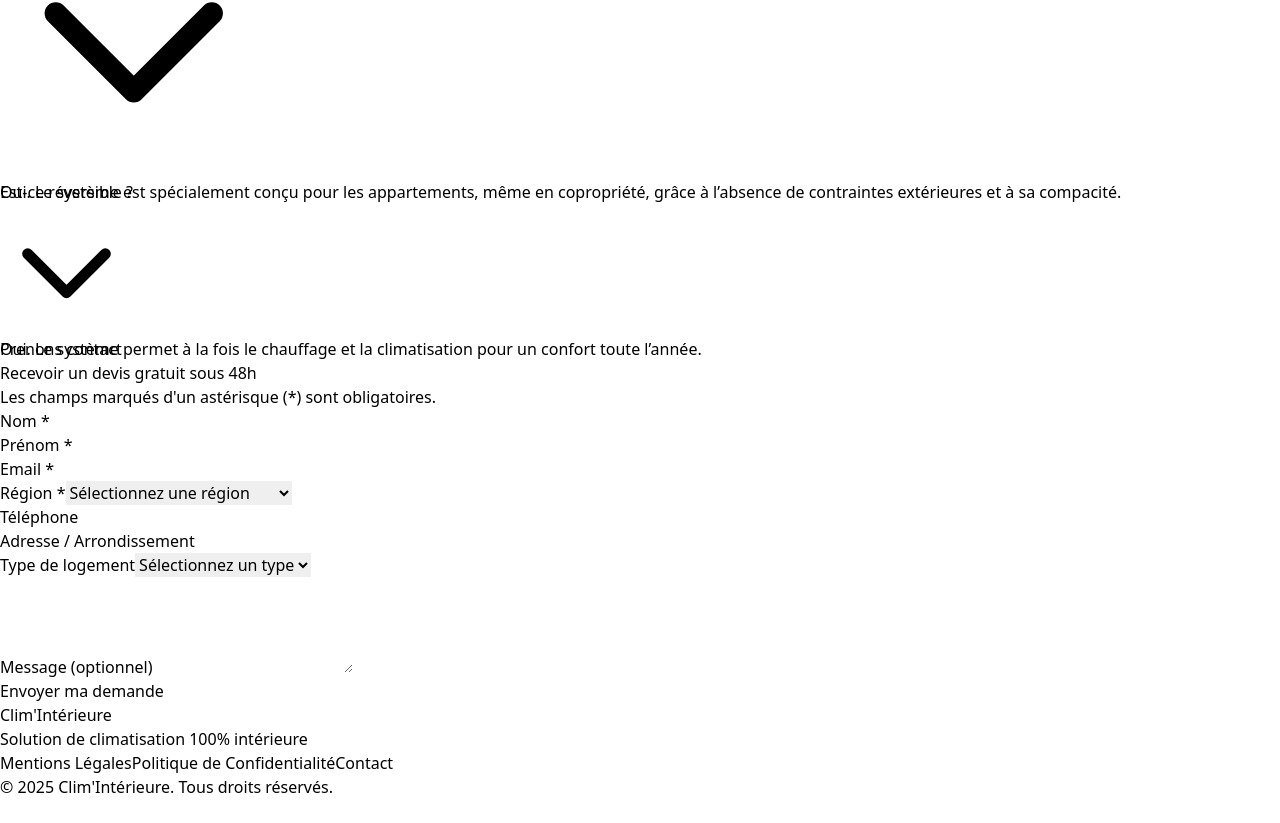
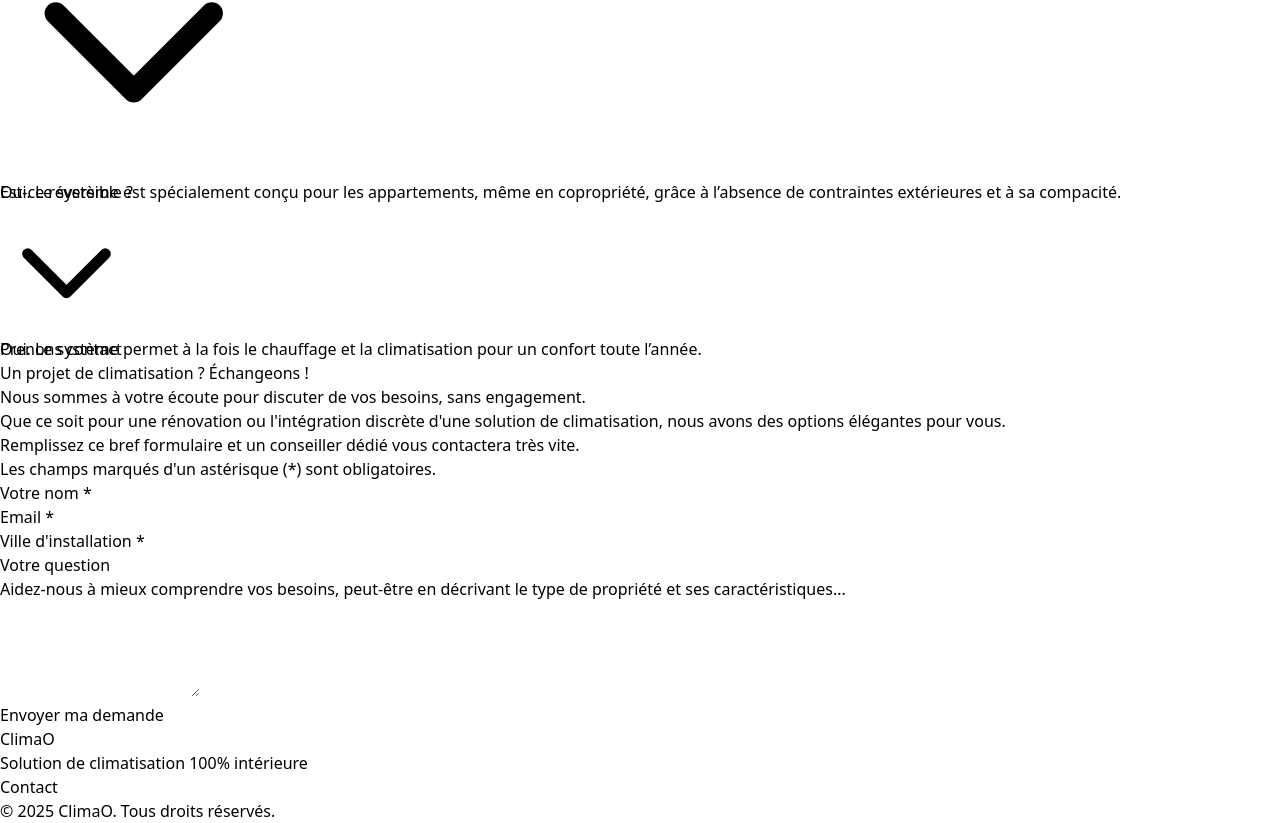
Before and after one commit to EthanCohen75/climInterieurev2, a React (Vite) app: page / in a window 1280 px wide. Shown: the part 6608-7431 px from the top of the page. Before the commit the page ends 7407 px from the top, so only its background shows below. Built offline with nearby package versions, Linux system fonts and the light colour scheme.

Commit message:
feat(components): update QuoteForm with new fields and improved messaging; rename Footer for branding consistency

```diff
--- a/src/components/Footer/index.tsx
+++ b/src/components/Footer/index.tsx
@@ -5,18 +5,16 @@
     <footer className="bg-gray-800 text-white py-10">
       <div className="container mx-auto px-4 text-center">
         <div className="mb-6">
-          <h3 className="text-2xl font-bold mb-2">Clim'Intérieure</h3>
+          <h3 className="text-2xl font-bold mb-2">ClimaO</h3>
           <p className="text-gray-400">Solution de climatisation 100% intérieure</p>
         </div>
 
         <div className="flex flex-col md:flex-row justify-center items-center md:space-x-8 mb-6">
-          <a href="#" className="text-gray-300 hover:text-blue-400 transition-colors duration-200 py-1 md:py-0">Mentions Légales</a>
-          <a href="#" className="text-gray-300 hover:text-blue-400 transition-colors duration-200 py-1 md:py-0">Politique de Confidentialité</a>
           <a href="#formulaire" className="text-gray-300 hover:text-blue-400 transition-colors duration-200 py-1 md:py-0">Contact</a>
         </div>
 
         <div className="text-gray-500 text-sm">
-          &copy; {new Date().getFullYear()} Clim'Intérieure. Tous droits réservés.
+          &copy; {new Date().getFullYear()} ClimaO. Tous droits réservés.
         </div>
       </div>
     </footer>
--- a/src/components/QuoteForm.tsx
+++ b/src/components/QuoteForm.tsx
@@ -3,12 +3,8 @@
 const QuoteForm: React.FC = () => {
   const [formData, setFormData] = useState({
     nom: '',
-    prenom: '',
     email: '',
-    region: '',
-    telephone: '',
-    adresse: '',
-    typeLogement: '',
+    villeInstallation: '',
     message: '',
   });
   const [showModal, setShowModal] = useState(false);
@@ -23,13 +19,6 @@
     return '';
   };
 
-  const validatePhone = (phone: string): string => {
-    if (!phone) return ''; // Le téléphone n'est pas obligatoire
-    const phoneRegex = /^(?:(?:\+|00)33[\s.-]{0,3}(?:\(0\)[\s.-]{0,3})?|0)[1-9](?:[\s.-]?\d{2}){4}$/;
-    if (!phoneRegex.test(phone)) return 'Format de numéro de téléphone invalide.';
-    return '';
-  };
-
   const handleChange = (e: React.ChangeEvent<HTMLInputElement | HTMLSelectElement | HTMLTextAreaElement>) => {
     const { name, value } = e.target;
     setFormData({ ...formData, [name]: value });
@@ -38,8 +27,6 @@
     let error = '';
     if (name === 'email') {
       error = validateEmail(value);
-    } else if (name === 'telephone') {
-      error = validatePhone(value);
     }
     setErrors(prevErrors => ({ ...prevErrors, [name]: error }));
   };
@@ -47,7 +34,6 @@
   const validateForm = () => {
     const newErrors: { [key: string]: string } = {};
     newErrors.email = validateEmail(formData.email);
-    newErrors.telephone = validatePhone(formData.telephone);
 
     setErrors(newErrors);
     return !Object.values(newErrors).some(error => error !== '');
@@ -79,12 +65,8 @@
       setModalContent('Votre demande de devis a été envoyée avec succès !');
       setFormData({
         nom: '',
-        prenom: '',
         email: '',
-        region: '',
-        telephone: '',
-        adresse: '',
-        typeLogement: '',
+        villeInstallation: '',
         message: '',
       });
       setErrors({}); // Réinitialiser les erreurs après un envoi réussi
@@ -104,29 +86,20 @@
   return (
     <section className="py-16 bg-gray-50">
       <div className="max-w-4xl mx-auto p-8 bg-white shadow-lg rounded-lg">
-        <h2 className="text-3xl font-bold text-center text-gray-800 mb-8">Recevoir un devis gratuit sous 48h</h2>
+        <h2 className="text-3xl font-bold text-center text-gray-800 mb-8">Un projet de climatisation ? Échangeons !</h2>
+        <p className="text-lg text-center text-gray-600 mb-2">Nous sommes à votre écoute pour discuter de vos besoins, sans engagement.</p>
+        <p className="text-md text-center text-gray-600 mb-6">Que ce soit pour une rénovation ou l'intégration discrète d'une solution de climatisation, nous avons des options élégantes pour vous.</p>
+        <p className="text-md text-center text-gray-600 mb-6">Remplissez ce bref formulaire et un conseiller dédié vous contactera très vite.</p>
+        <p className="text-sm text-gray-600 mb-4">Les champs marqués d'un astérisque (*) sont obligatoires.</p>
         <form onSubmit={handleSubmit} className="space-y-6">
-          <p className="text-sm text-gray-600 mb-4">Les champs marqués d'un astérisque (*) sont obligatoires.</p>
-          <div className="grid grid-cols-1 md:grid-cols-2 gap-6">
+          <div className="grid grid-cols-1 gap-6">
             <div>
-              <label htmlFor="nom" className="block text-sm font-medium text-gray-700">Nom <span className="text-red-500">*</span></label>
+              <label htmlFor="nom" className="block text-sm font-medium text-gray-700">Votre nom <span className="text-red-500">*</span></label>
               <input
                 type="text"
                 name="nom"
                 id="nom"
                 value={formData.nom}
-                onChange={handleChange}
-                required
-                className="mt-1 block w-full border border-gray-300 rounded-md shadow-sm py-2 px-3 focus:outline-none focus:ring-blue-500 focus:border-blue-500 sm:text-sm"
-              />
-            </div>
-            <div>
-              <label htmlFor="prenom" className="block text-sm font-medium text-gray-700">Prénom <span className="text-red-500">*</span></label>
-              <input
-                type="text"
-                name="prenom"
-                id="prenom"
-                value={formData.prenom}
                 onChange={handleChange}
                 required
                 className="mt-1 block w-full border border-gray-300 rounded-md shadow-sm py-2 px-3 focus:outline-none focus:ring-blue-500 focus:border-blue-500 sm:text-sm"
@@ -149,76 +122,21 @@
           </div>
 
           <div>
-            <label htmlFor="region" className="block text-sm font-medium text-gray-700">Région <span className="text-red-500">*</span></label>
-            <select
-              name="region"
-              id="region"
-              value={formData.region}
+            <label htmlFor="villeInstallation" className="block text-sm font-medium text-gray-700">Ville d'installation <span className="text-red-500">*</span></label>
+            <input
+              type="text"
+              name="villeInstallation"
+              id="villeInstallation"
+              value={formData.villeInstallation}
               onChange={handleChange}
               required
-              className="mt-1 block w-full border border-gray-300 rounded-md shadow-sm py-2 px-3 focus:outline-none focus:ring-blue-500 focus:border-blue-500 sm:text-sm"
-            >
-              <option value="">Sélectionnez une région</option>
-              <option value="ile-de-france">Île-de-France</option>
-              <option value="nouvelle-aquitaine">Nouvelle-Aquitaine</option>
-              <option value="occitanie">Occitanie</option>
-              <option value="provence-alpes-cote-azur">Provence-Alpes-Côte d'Azur</option>
-              <option value="auvergne-rhone-alpes">Auvergne-Rhône-Alpes</option>
-              <option value="bretagne">Bretagne</option>
-              <option value="centre-val-de-loire">Centre-Val de Loire</option>
-              <option value="bourgogne-franche-comte">Bourgogne-Franche-Comté</option>
-              <option value="grand-est">Grand Est</option>
-              <option value="hauts-de-france">Hauts-de-France</option>
-              <option value="normandie">Normandie</option>
-              <option value="pays-de-la-loire">Pays de la Loire</option>
-            </select>
-          </div>
-
-          <div>
-            <label htmlFor="telephone" className="block text-sm font-medium text-gray-700">Téléphone</label>
-            <input
-              type="tel"
-              name="telephone"
-              id="telephone"
-              value={formData.telephone}
-              onChange={handleChange}
-              className={`mt-1 block w-full border ${errors.telephone ? 'border-red-500' : 'border-gray-300'} rounded-md shadow-sm py-2 px-3 focus:outline-none focus:ring-blue-500 focus:border-blue-500 sm:text-sm`}
-            />
-            {errors.telephone && <p className="text-red-500 text-xs mt-1">{errors.telephone}</p>}
-          </div>
-
-          <div>
-            <label htmlFor="adresse" className="block text-sm font-medium text-gray-700">Adresse / Arrondissement</label>
-            <input
-              type="text"
-              name="adresse"
-              id="adresse"
-              value={formData.adresse}
-              onChange={handleChange}
               className="mt-1 block w-full border border-gray-300 rounded-md shadow-sm py-2 px-3 focus:outline-none focus:ring-blue-500 focus:border-blue-500 sm:text-sm"
             />
           </div>
 
           <div>
-            <label htmlFor="typeLogement" className="block text-sm font-medium text-gray-700">Type de logement</label>
-            <select
-              name="typeLogement"
-              id="typeLogement"
-              value={formData.typeLogement}
-              onChange={handleChange}
-              className="mt-1 block w-full border border-gray-300 rounded-md shadow-sm py-2 px-3 focus:outline-none focus:ring-blue-500 focus:border-blue-500 sm:text-sm"
-            >
-              <option value="">Sélectionnez un type</option>
-              <option value="studio">Studio</option>
-              <option value="t1_t2">T1/T2</option>
-              <option value="t3_t4">T3/T4</option>
-              <option value="duplex">Duplex</option>
-              <option value="maison">Maison</option>
-            </select>
-          </div>
-
-          <div>
-            <label htmlFor="message" className="block text-sm font-medium text-gray-700">Message (optionnel)</label>
+            <label htmlFor="message" className="block text-sm font-medium text-gray-700">Votre question</label>
+            <p className="text-xs text-gray-500 mb-2">Aidez-nous à mieux comprendre vos besoins, peut-être en décrivant le type de propriété et ses caractéristiques...</p>
             <textarea
               name="message"
               id="message"
```
